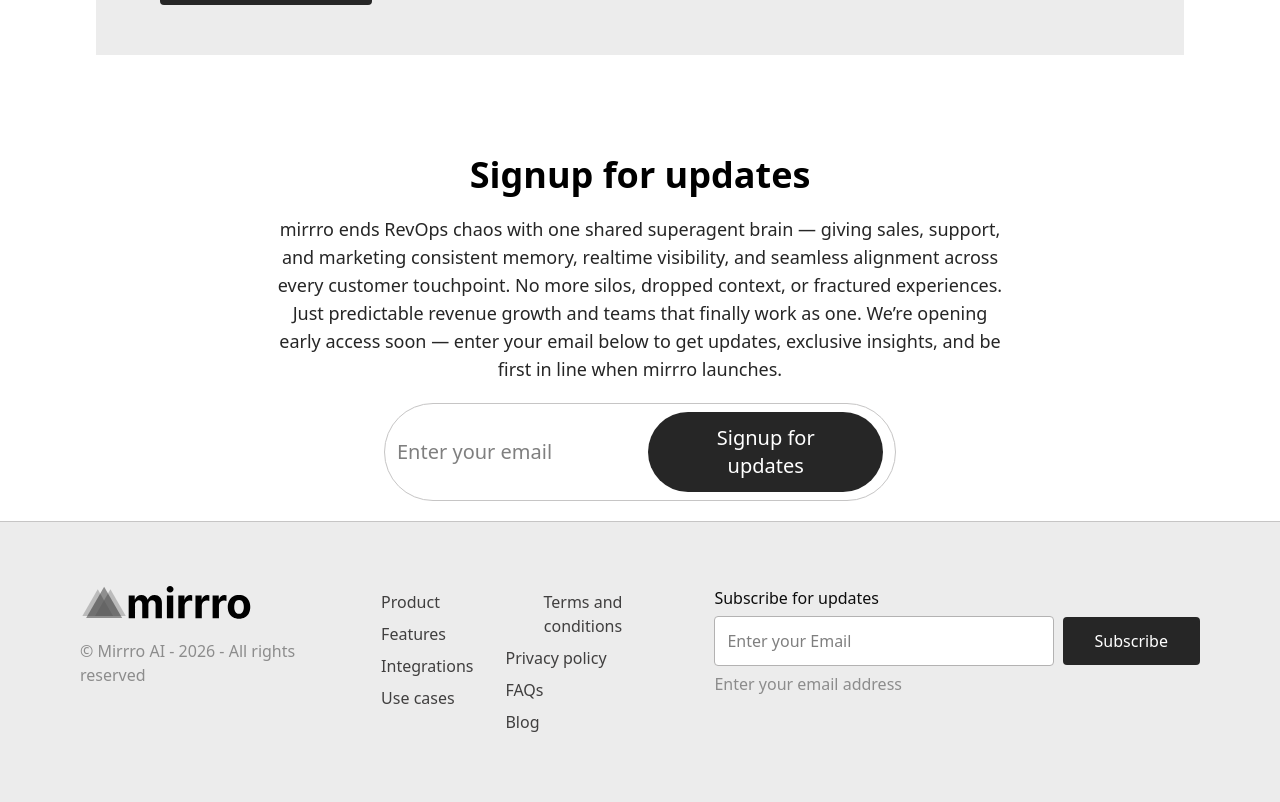
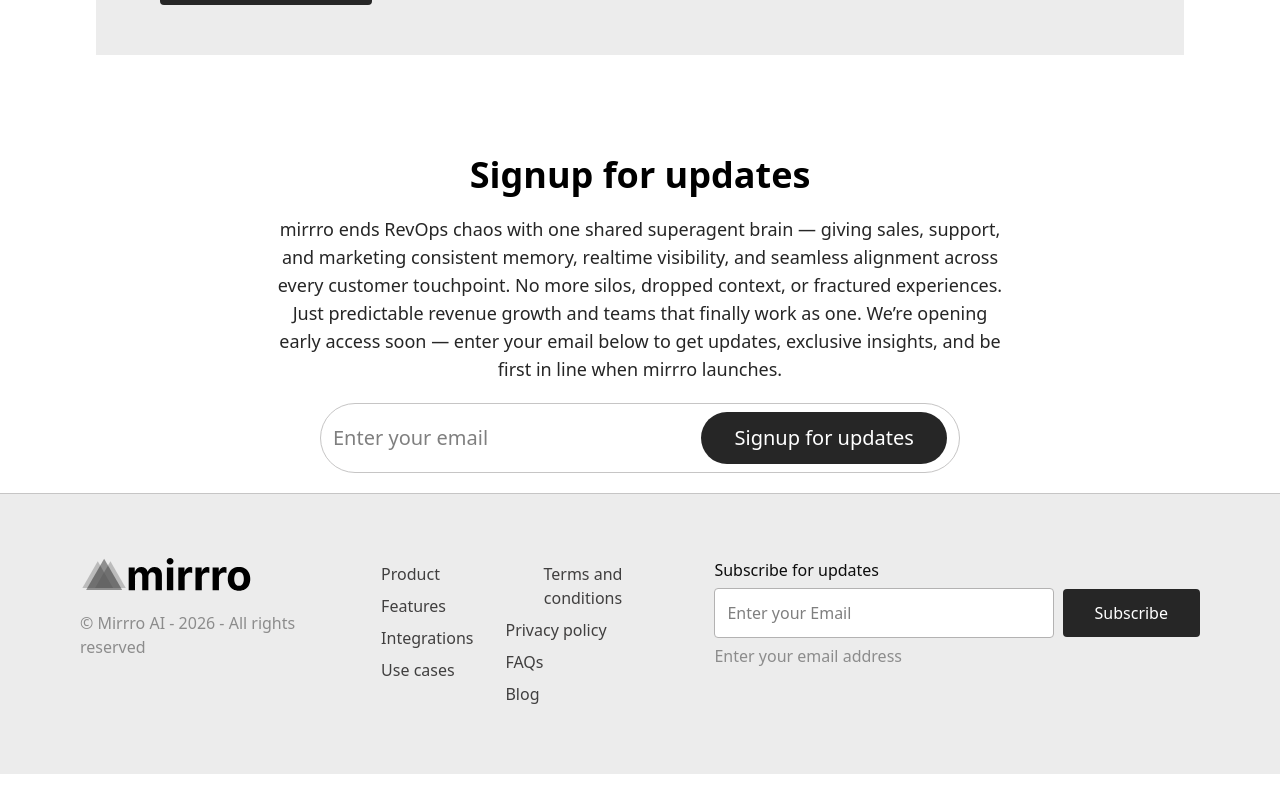
Before and after one commit to carrington-115/mirrro-ai-website, a Next.js app: page / in a window 1280 px wide. Shown: the part 2943-3745 px from the top of the page. After the commit the page ends 3717 px from the top, so only its background shows below. Built offline with nearby package versions, Linux system fonts and the light colour scheme.

Commit message:
updated the updates section to balance dimensions in large screens completed footer updates

```diff
--- a/components/UpdatesInput.tsx
+++ b/components/UpdatesInput.tsx
@@ -9,8 +9,8 @@
   btnSubmitAction,
 }: updatesInputProps) {
   return (
-    <div className="w-full lg:w-[40vw] flex justify-center md:justify-between items-center px-[var(--spacing-10)] md:px-[var(--spacing-12)] py-[5px] border md:py-[8px] border-[var(--colors-black-15)] text-base md:text-xl rounded-full">
-      <form className="w-[100%] md:flex md:gap-5">
+    <div className="w-full lg:w-[50vw] flex justify-center md:justify-between lg:justify-between lg:gap-auto items-center px-[var(--spacing-10)] md:px-[var(--spacing-12)] py-[5px] border md:py-[8px] border-[var(--colors-black-15)] text-base md:text-xl rounded-full">
+      <form className="w-[100%] md:flex md:justify-between md:gap-5 lg:gap-auto">
         <input
           type={inputType}
           placeholder={placeholder}
@@ -18,7 +18,7 @@
           className="w-[50%] md:w-[50%] outline-none"
         />
         <Button
-          className="w-[50%] md:w-[50%] md:hidden"
+          className="w-[50%] md:hidden lg:hidden"
           size="sm"
           variant="filled"
           onClick={btnSubmitAction}
@@ -26,7 +26,7 @@
           {buttonName}
         </Button>
         <Button
-          className="hidden md:block md:w-[50%] hidden"
+          className="hidden md:block lg:block md:w-[50%] lg:w-[40%] hidden"
           variant="filled"
           onClick={btnSubmitAction}
         >
```
